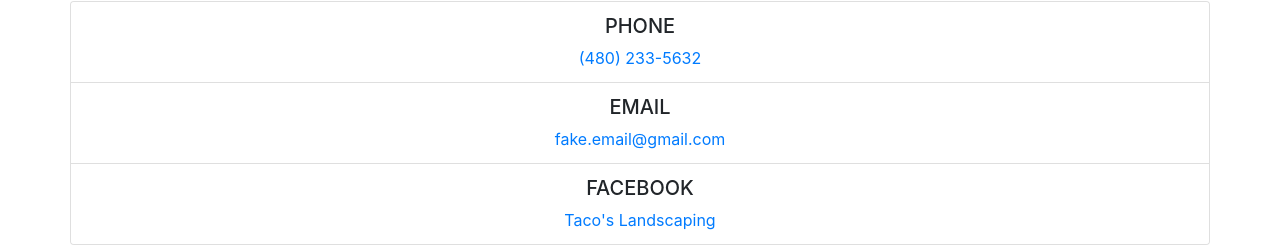
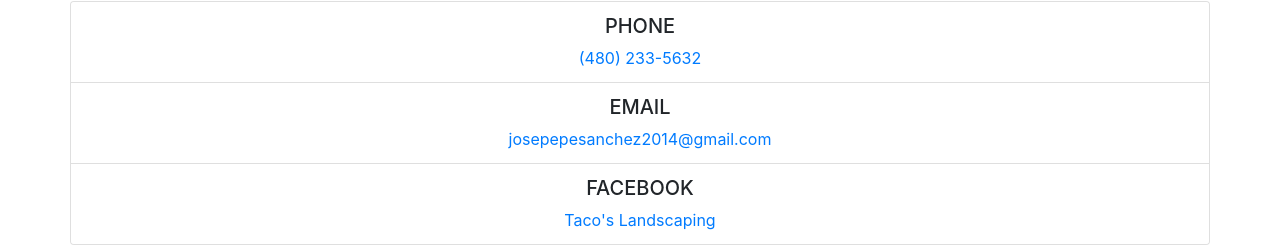
Before and after one commit to aus10haymond/TacosLandscaping, a React (Create React App) app in the folder client/: page / in a window 1280 px wide. Shown: the part 1203-1449 px from the top of the page. Built offline with nearby package versions, Linux system fonts and the light colour scheme.

Commit message:
added email address to contact section

```diff
--- a/client/src/components/contact.js
+++ b/client/src/components/contact.js
@@ -18,7 +18,7 @@
                         <h5>
                             EMAIL
                         </h5>
-                        <a href="mailto:fake.email@gmail.com?Subject=Hello" target="_top">fake.email@gmail.com</a>
+                        <a href="mailto:josepepesanchez2014@gmail.com?Subject=Taco's Landscaping" target="_top">josepepesanchez2014@gmail.com</a>
                     </li>
                     <li className="list-group-item">
                         <h5>
```
